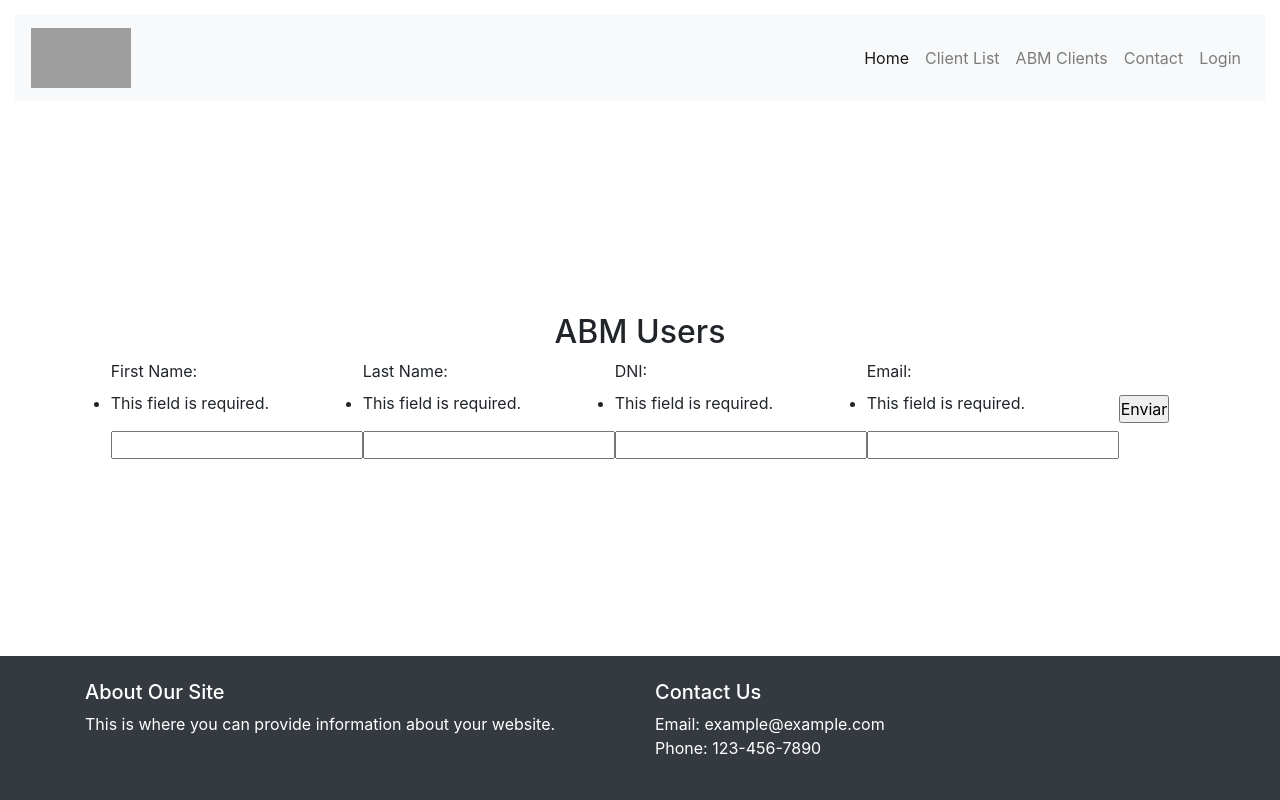
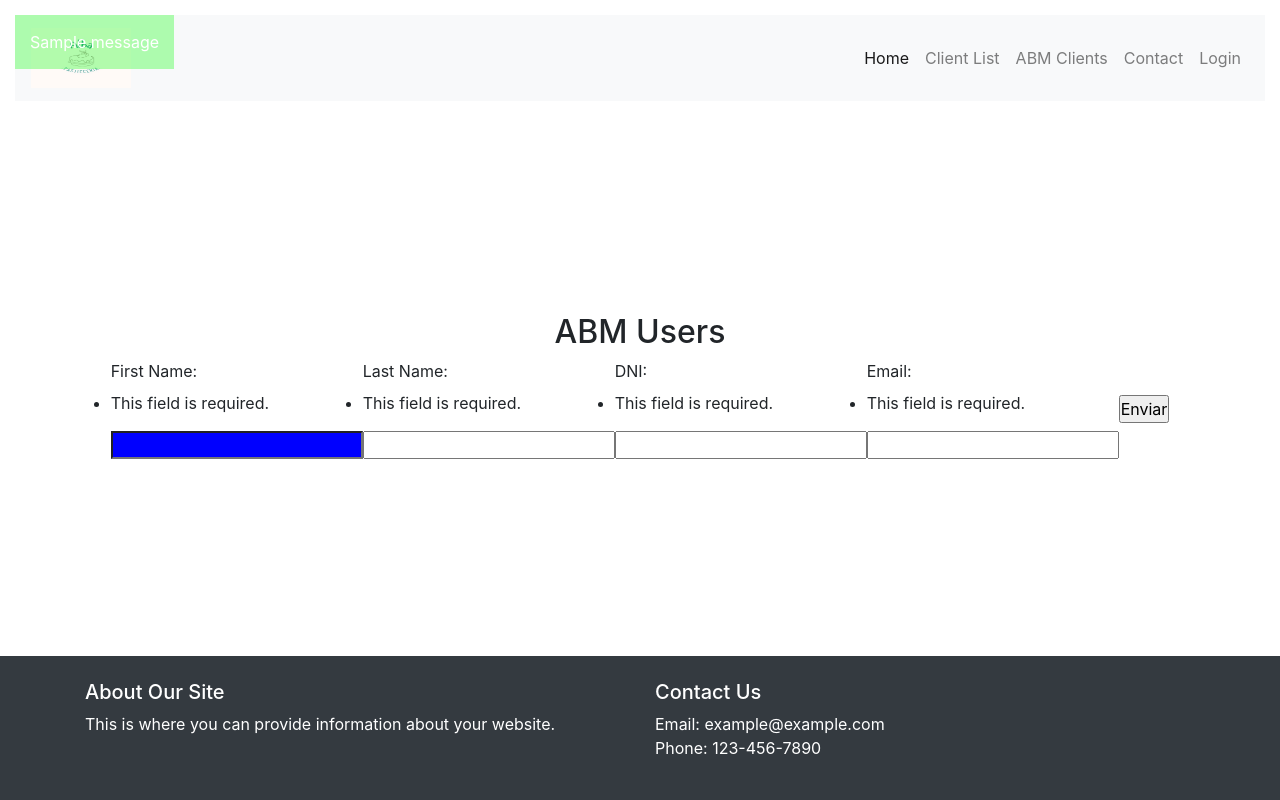
Before and after one commit to emantho/alba_pasticceria, a Django app: page /abm_clients in a window 1280 px wide. Run offline with Django 5.2, Linux system fonts and the light colour scheme; tables that the repository leaves empty hold one stand-in row (values such as "Sample post"); one stand-in notice (Sample message) is shown; some libraries are stand-ins or nearby versions; grey boxes are pictures that could not be loaded.

Commit message:
+ aplicada verificacion de form + cargado logo + algunos stilos de mensajes + muestra de mensajes

```diff
--- a/Alba/pasticceria/forms.py
+++ b/Alba/pasticceria/forms.py
@@ -1,15 +1,34 @@
+from typing import Any
 from django import forms
 from django.core.exceptions import ValidationError
 
 
 class AbmClientsForm(forms.Form):
-    userName = forms.CharField(label='First Name', required=True)
+    userName = forms.CharField(label='First Name', required=True, widget=forms.TextInput(attrs={'class':'blue_field'}))
     lastName = forms.CharField(label='Last Name', required=True)
     dni = forms.IntegerField(label="DNI", required=True)
     email = forms.EmailField(label="Email", required=True)
 
     def clean_userName(self):
-        if self.cleaned_data["userName"].isalpha():
+        if not self.cleaned_data["userName"].isalpha():
             raise ValidationError("Name can only contains letters")
 
         return self.cleaned_data["userName"]
+
+    def clean_lastName(self):
+        if not self.cleaned_data["lastName"].isalpha():
+            raise ValidationError("Name can only contains letters")
+
+        return self.cleaned_data["lastName"]
+
+    def clean(self):
+        cleaned_data = super().clean()
+        userName = cleaned_data.get("userName")
+        lastName = cleaned_data.get("lastName")
+        if userName == "Carlos" and lastName == "Lopez":
+            raise ValidationError("User already exists")
+
+        # if self.cleaned_data["dni"] < 1000000:
+        #     raise ValidationError("The DNI must have less than eight (8) digits")
+
+        return self.cleaned_data
--- a/Alba/pasticceria/static/pasticceria/css/abm_clients.css
+++ b/Alba/pasticceria/static/pasticceria/css/abm_clients.css
@@ -4,3 +4,7 @@ main {
     flex: 1;
     flex-direction: column;
 }
+
+.blue_field {
+    background-color: blue;
+}
--- a/Alba/pasticceria/static/pasticceria/css/base.css
+++ b/Alba/pasticceria/static/pasticceria/css/base.css
@@ -25,3 +25,15 @@ main {
 header, main, footer {
     padding: 15px;
 }
+
+header .messages {
+    position: fixed;
+    top: 15px;
+    right: 15 px;
+}
+
+header .messages .success {
+    background-color: rgba(0,255,0,0.3);
+    padding: 15px;
+    color: white;
+}
--- a/Alba/pasticceria/templates/pasticceria/base.html
+++ b/Alba/pasticceria/templates/pasticceria/base.html
@@ -16,7 +16,7 @@
     <header>
         <nav class="navbar navbar-expand-lg navbar-light bg-light">
             <a class="navbar-brand" href=" {% url "index" %}">
-                <img src="{% static "pasticceria/media/image/alba_logo.jpeg" %}" alt="Logo" width="100" height="60">
+                <img src="{% static "pasticceria/media/images/alba_logo.jpeg" %}" alt="Logo" width="100" height="60">
             </a>
             <button class="navbar-toggler" type="button" data-toggle="collapse" data-target="#navbarNav"
                 aria-controls="navbarNav" aria-expanded="false" aria-label="Toggle navigation">
@@ -42,6 +42,16 @@
                 </ul>
             </div>
         </nav>
+            {% comment %} Strcuture for in screen messages {% endcomment %}
+        {% if messages %}
+            <ul class="messages">
+                {% for message in messages %}
+                <li {% if message.tags %} class="{{message.tags}}"{% endif %}>{{message}}</li>
+                {% endfor %}
+            </ul>
+        {% endif %}
+
+
     </header>
 
     <!-- Main -->
--- a/Alba/pasticceria/templates/pasticceria/index.html
+++ b/Alba/pasticceria/templates/pasticceria/index.html
@@ -13,7 +13,7 @@
       <!-- Add your main content here -->
       <h1>Welcome {{ userName }} to ALBA Pasticceria</h1>
       <p>This is where you can showcase your products and information.</p>
-      <img src="{% static "pasticceria/media/image/alba_logo.jpeg" %}" alt="Logo de empresa" width="200" height="200">
+      <img src="{% static "pasticceria/media/images/alba_logo.jpeg" %}" alt="Logo de empresa" width="200" height="200">
     </div>
   </div>
 </div>
--- a/Alba/pasticceria/views.py
+++ b/Alba/pasticceria/views.py
@@ -3,6 +3,7 @@ from django.http import HttpResponse
 from django.shortcuts import redirect
 from . import forms
 import datetime
+from django.contrib import messages
 
 # Create your views here.
 def index(request):
@@ -44,7 +45,7 @@ def abm_clients(request):
         # Form validation
         if form.is_valid():
         # If correct, inform with message and redirect
-            print(request.POST)
+            messages.success(request, 'Client created successfully')
             return redirect('index')
 
         # IF NO correct
```
Also changed, not shown: Alba/pasticceria/static/pasticceria/media/images/alba_logo.jpeg (added).
